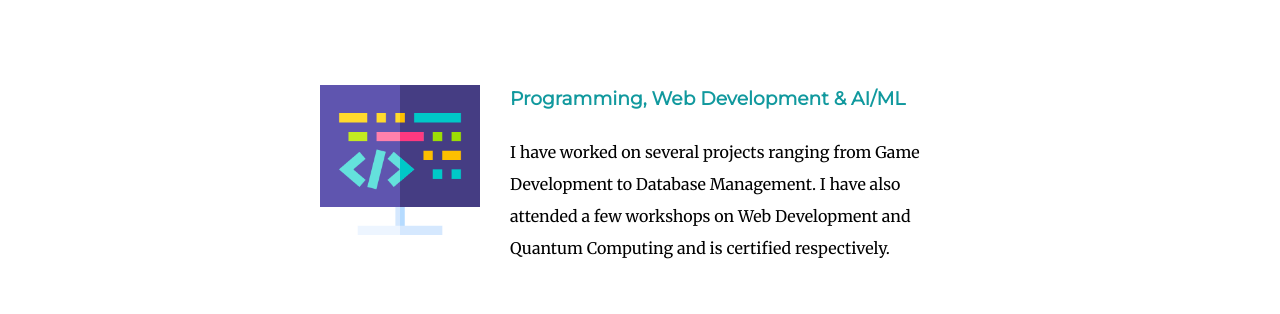
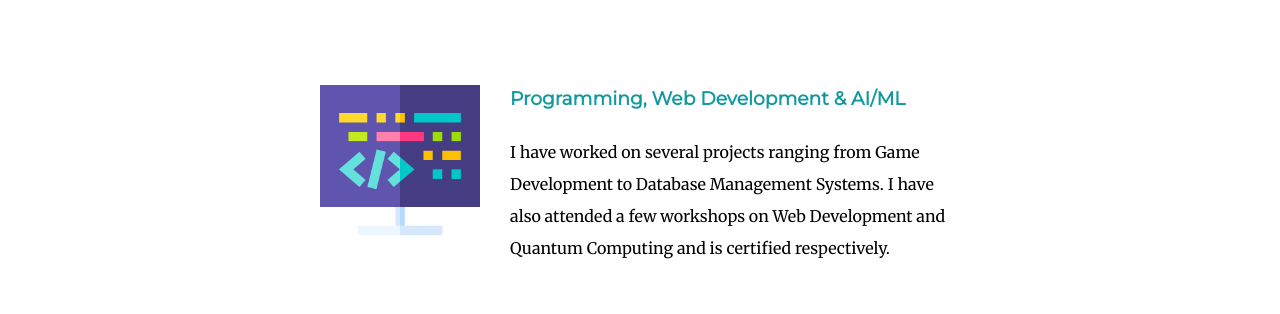
Before and after one commit to farhanfaiyazkhan/FarhanKhan, a plain HTML site: page index.html in a window 1280 px wide. Shown: the part 1400-1714 px from the top of the page. Drawn offline with Linux system fonts and the light colour scheme.

Commit message:
Update index.html

```diff
--- a/index.html
+++ b/index.html
@@ -34,7 +34,7 @@
             <div class="skill-row">
                 <img class="coding" src="images/coding.png" alt="">
                 <h3>Programming, Web Development & AI/ML</h3>
-                <p class="text-coding">I have worked on several projects ranging from Game Development to Database Management. I have also attended a few workshops on Web Development and Quantum Computing and is certified respectively.
+                <p class="text-coding">I have worked on several projects ranging from Game Development to Database Management Systems. I have also attended a few workshops on Web Development and Quantum Computing and is certified respectively.
                 </p>
             </div>
             <div class="skill-row">
```
